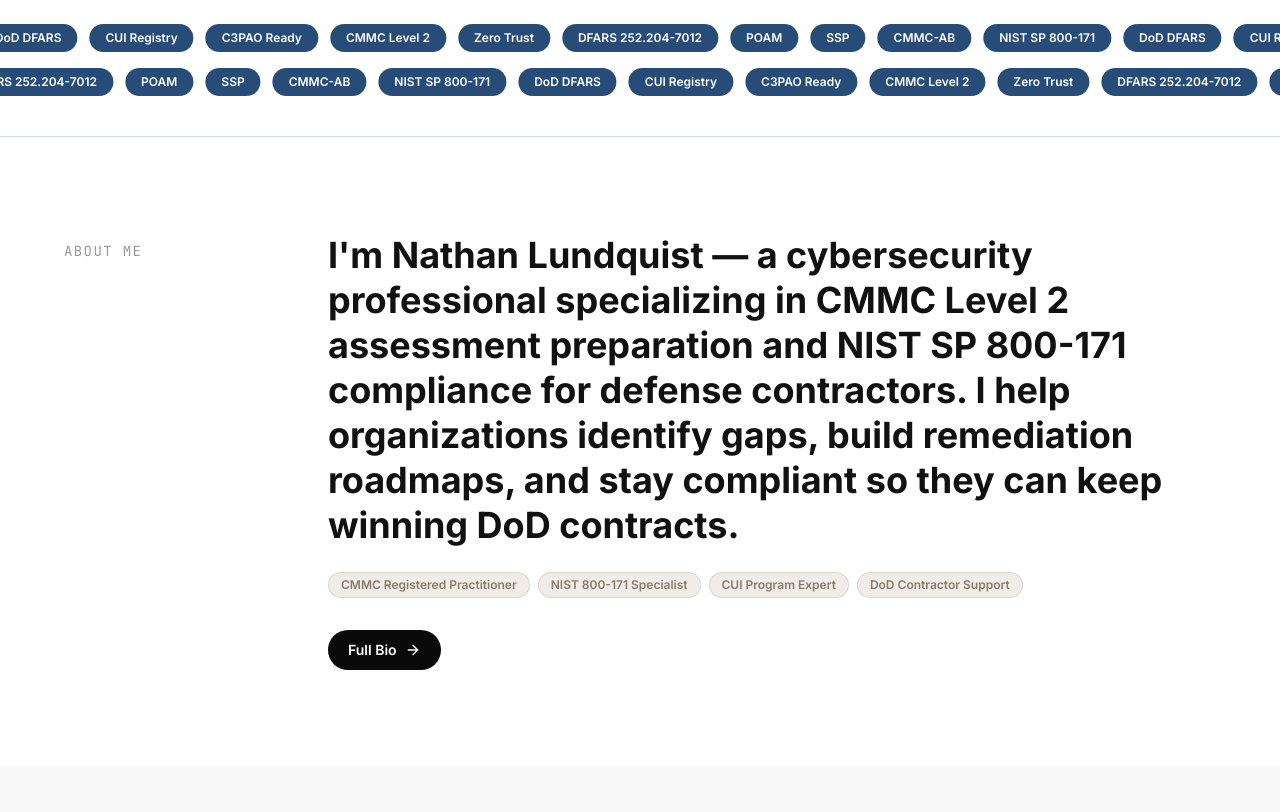
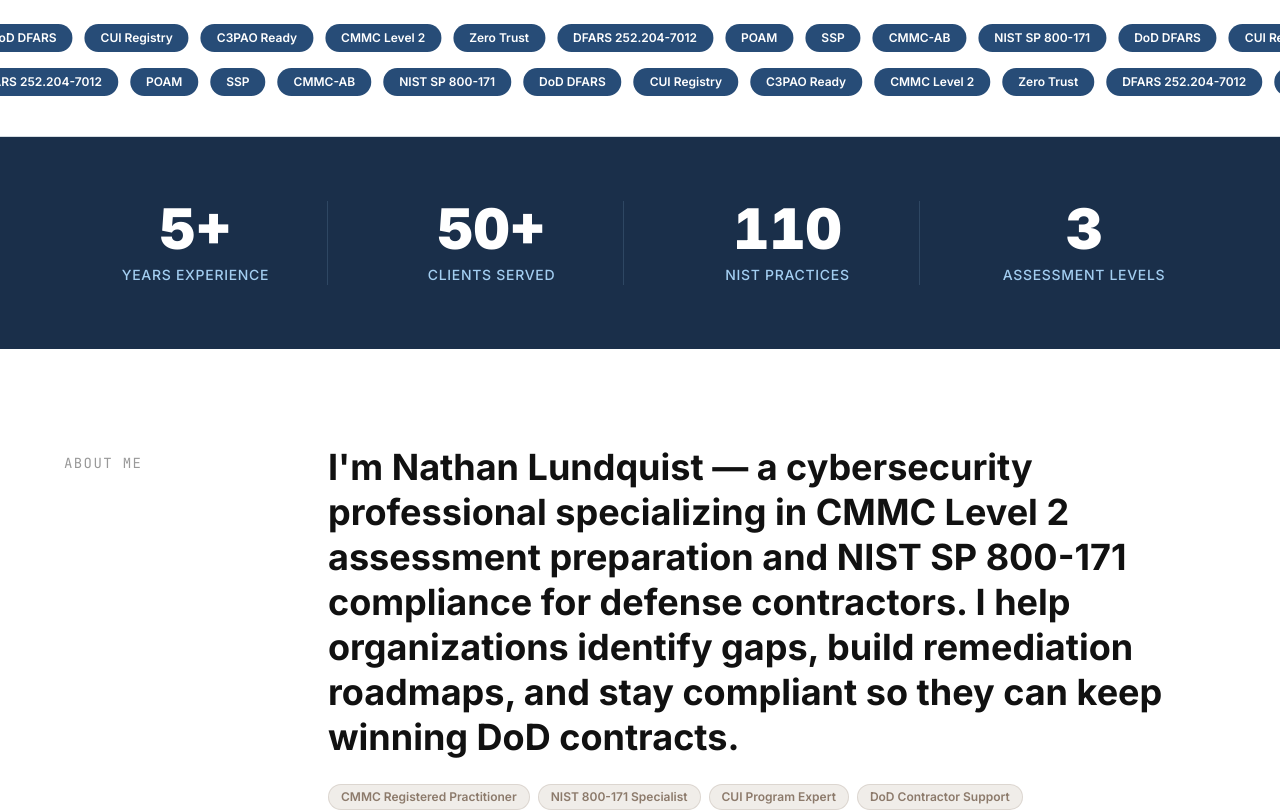
Before and after one commit to Nathan-Lundquist/nathan-site, a Next.js app: page / in a window 1280 px wide. Shown: the part 880-1692 px from the top of the page. Built offline with nearby package versions, Linux system fonts and the light colour scheme.

Commit message:
feat: add animated StatsSection counter banner

```diff
--- a/src/app/page.tsx
+++ b/src/app/page.tsx
@@ -1,5 +1,6 @@
 import HeroSection from '@/components/HeroSection'
 import MarqueeStrip from '@/components/MarqueeStrip'
+import StatsSection from '@/components/StatsSection'
 import AboutSnapshot from '@/components/AboutSnapshot'
 import ServicesSnapshot from '@/components/ServicesSnapshot'
 import BlogPreview from '@/components/BlogPreview'
@@ -12,6 +13,7 @@ export default function HomePage() {
     <>
       <HeroSection />
       <MarqueeStrip />
+      <StatsSection />
       <AboutSnapshot />
       <ServicesSnapshot />
       <BlogPreview />
--- /dev/null
+++ b/src/components/StatsSection.tsx
@@ -0,0 +1,76 @@
+'use client'
+import { useEffect, useRef, useState } from 'react'
+import { useInView } from 'framer-motion'
+
+const stats = [
+  { value: 5,   suffix: '+', label: 'Years Experience' },
+  { value: 50,  suffix: '+', label: 'Clients Served' },
+  { value: 110, suffix: '',  label: 'NIST Practices' },
+  { value: 3,   suffix: '',  label: 'Assessment Levels' },
+]
+
+function Counter({ value, suffix }: { value: number; suffix: string }) {
+  const [count, setCount] = useState(0)
+  const ref = useRef(null)
+  const inView = useInView(ref, { once: true })
+
+  useEffect(() => {
+    if (!inView) return
+    let start = 0
+    const duration = 1200
+    const step = 16
+    const increment = value / (duration / step)
+    const timer = setInterval(() => {
+      start += increment
+      if (start >= value) {
+        setCount(value)
+        clearInterval(timer)
+      } else {
+        setCount(Math.floor(start))
+      }
+    }, step)
+    return () => clearInterval(timer)
+  }, [inView, value])
+
+  return (
+    <span ref={ref} className="tabular-nums">
+      {count}{suffix}
+    </span>
+  )
+}
+
+export default function StatsSection() {
+  return (
+    <section
+      className="py-16 px-6"
+      style={{ backgroundColor: '#1A2F4A' }}
+    >
+      <div className="max-w-6xl mx-auto">
+        <div className="grid grid-cols-2 md:grid-cols-4 gap-8">
+          {stats.map((stat, i) => (
+            <div
+              key={stat.label}
+              className="text-center"
+              style={{
+                borderRight: i < stats.length - 1 ? '1px solid rgba(163,206,241,0.15)' : undefined,
+              }}
+            >
+              <p
+                className="font-black leading-none mb-2"
+                style={{ fontSize: 'clamp(2.5rem, 5vw, 3.5rem)', color: '#FFFFFF' }}
+              >
+                <Counter value={stat.value} suffix={stat.suffix} />
+              </p>
+              <p
+                className="text-sm font-medium uppercase tracking-wider"
+                style={{ color: '#A3CEF1' }}
+              >
+                {stat.label}
+              </p>
+            </div>
+          ))}
+        </div>
+      </div>
+    </section>
+  )
+}
```
